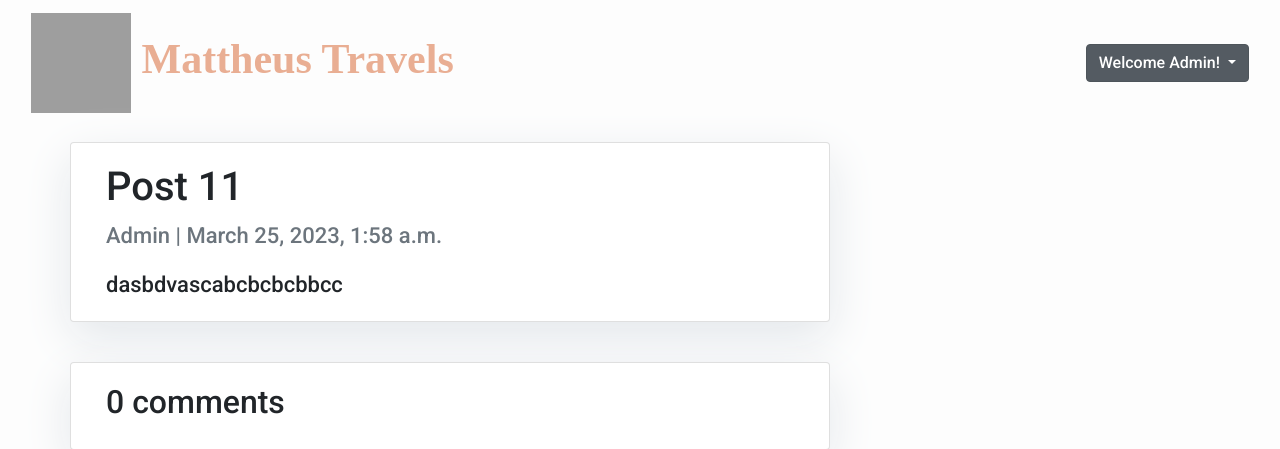
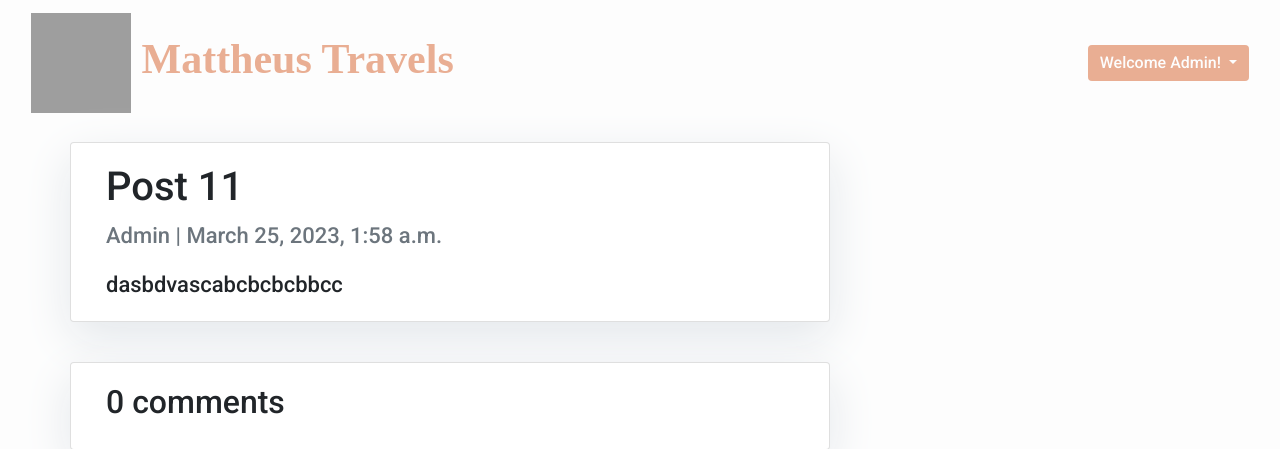
Before and after one commit to MattheusKasa/My-Django-Blog, a Django app: a page that uses templates/base.html in a window 1280 px wide. Shown: the top 449 px of the page. Run offline with Django 4.2, Linux system fonts and the light colour scheme; a user stored in the database is signed in; data comes from the database, SQL or seed files in the repository; some libraries are stand-ins or nearby versions; some web fonts are replaced; grey boxes are pictures that could not be loaded.

Commit message:
Add styling to dropdown menu in navbar

```diff
--- a/static/css/style.css
+++ b/static/css/style.css
@@ -122,3 +122,13 @@ a:hover {
     margin-top: 10px;
     margin-bottom: 30px;
 }
+
+#dropdownMenuLink {
+    color: #fdfdfd;
+    background-color: #E9AE93;
+    border: none;
+}
+
+#dropdownMenuLink:hover {
+    color: #040404;
+}
```
